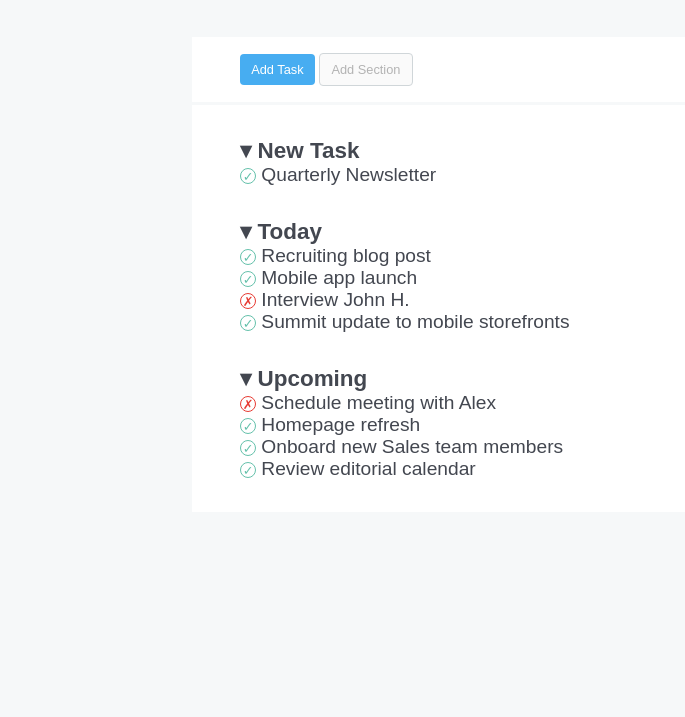
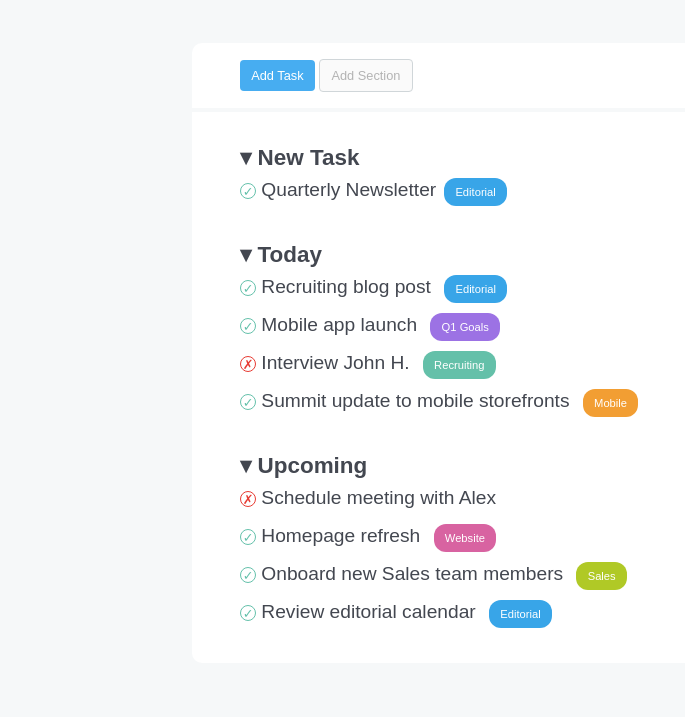
Before and after one commit to alessiaBer/html-css-toboolist, a plain HTML site: page index.html in a window 1280 px wide. Shown: the part 83-800 px from the top of the page, without its empty margins (0-685 px from the left). Drawn offline with Linux system fonts and the light colour scheme.

Commit message:
[add] labels

```diff
--- a/css/style.css
+++ b/css/style.css
@@ -12,7 +12,7 @@ body {
 /* header */
 header {
     background-color: #fff;
-    padding: 0.5rem 1rem;
+    padding: 0.7rem 1rem;
 }
 
 #logo {
@@ -32,6 +32,7 @@ main {
     width: 70%;
 }
 
+
 .px-1 {
     padding: 1rem 3rem;
     background-color: #fff;
@@ -40,6 +41,7 @@ main {
 /* buttons section */
 .buttons {
     margin-bottom: 0.2rem;
+    border-radius: 10px 10px 0 0;
 }
 
 button {
@@ -64,12 +66,19 @@ button {
 .list {
     color: #434750;
     font-size: 1.2rem;
+    border-radius: 0 0 10px 10px;
 }
 
 .list-section {
     padding: 1rem 0;
 }
 
+.item {
+    display: inline-block;
+    margin: 0.5rem 0;
+}
+
+/*symbols*/
 .check {
     display: inline-block;
     border-radius: 50%;
@@ -89,3 +98,36 @@ button {
     color: #e73b33;
     border: 1px solid #e73b33;
 }
+
+/*labels*/
+.label {
+    font-size: 0.7rem;
+    padding: 0.5rem 0.7rem;
+    border-radius: 12px;
+    color: #fff;
+    margin: 0.5rem;
+}
+
+.editorial {
+    background-color: #38a5e8;
+}
+
+.goals {
+    background-color: #9c72e4;
+}
+
+.recruiting {
+    background-color: #64c0a9;
+}
+
+.mobile {
+    background-color: #f29e33;
+}
+
+.website {
+    background-color: #d863a1;
+}
+
+.sales {
+    background-color: #b0c926;
+}
--- a/index.html
+++ b/index.html
@@ -26,24 +26,52 @@
             <div class="list px-1">
                 <section class="list-section" id="new-task">
                     <h3>&blacktriangledown; New Task</h3>
-                    <span class="task"><span class="check checkmark">&checkmark;</span> Quarterly Newsletter</span>
+                    <span class="item"><span class="check checkmark">&checkmark;</span> Quarterly Newsletter</span><span class="editorial label">Editorial</span>
                 </section>
 
                 <section class="list-section" id="today">
                     <h3>&blacktriangledown; Today</h3>
-                    <span class="item"><span class="check checkmark">&checkmark;</span> Recruiting blog post</span><br>
-                    <span class="item"><span class="check checkmark">&checkmark;</span> Mobile app launch</span><br>
-                    <span class="item"><span class="check cross">&cross;</span> Interview John H.</span><br>
-                    <span class="item"><span class="check checkmark">&checkmark;</span> Summit update to mobile storefronts</span>
+                    <span class="item">
+                        <span class="check checkmark">&checkmark;</span>
+                        Recruiting blog post</span>
+                    <span class="editorial label">Editorial</span>
+                    <br>
+                    <span class="item">
+                        <span class="check checkmark">&checkmark;</span>
+                        Mobile app launch</span>
+                        <span class="goals label">Q1 Goals</span>
+                    <br>
+                    <span class="item">
+                        <span class="check cross">&cross;</span>
+                         Interview John H.</span>
+                        <span class="recruiting label">Recruiting</span>
+                    <br>
+                    <span class="item">
+                        <span class="check checkmark">&checkmark;</span>
+                        Summit update to mobile storefronts</span>
+                        <span class="mobile label">Mobile</span>
                 </section>
 
                 <section class="list-section" id="upcoming">
                     <h3>&blacktriangledown; Upcoming</h3>
-                    <span class="item"><span class="check cross">&cross;</span> Schedule meeting with Alex</span><br>
-                    <span class="item"><span class="check checkmark">&checkmark;</span> Homepage refresh</span><br>
-                    <span class="item"><span class="check checkmark">&checkmark;</span> Onboard new Sales team members</span><br>
-                    <span class="item"><span class="check checkmark">&checkmark;</span>
-                    Review editorial calendar</span>
+                    <span class="item">
+                        <span class="check cross">&cross;</span>
+                        Schedule meeting with Alex</span>
+                    <br>
+                    <span class="item">
+                        <span class="check checkmark">&checkmark;</span>
+                        Homepage refresh</span>
+                        <span class="website label">Website</span>
+                    <br>
+                    <span class="item">
+                        <span class="check checkmark">&checkmark;</span>
+                        Onboard new Sales team members</span>
+                        <span class="sales label">Sales</span>
+                    <br>
+                    <span class="item">
+                        <span class="check checkmark">&checkmark;</span>
+                        Review editorial calendar</span>
+                        <span class="editorial label">Editorial</span>
                 </section>
             </div>
 
```
